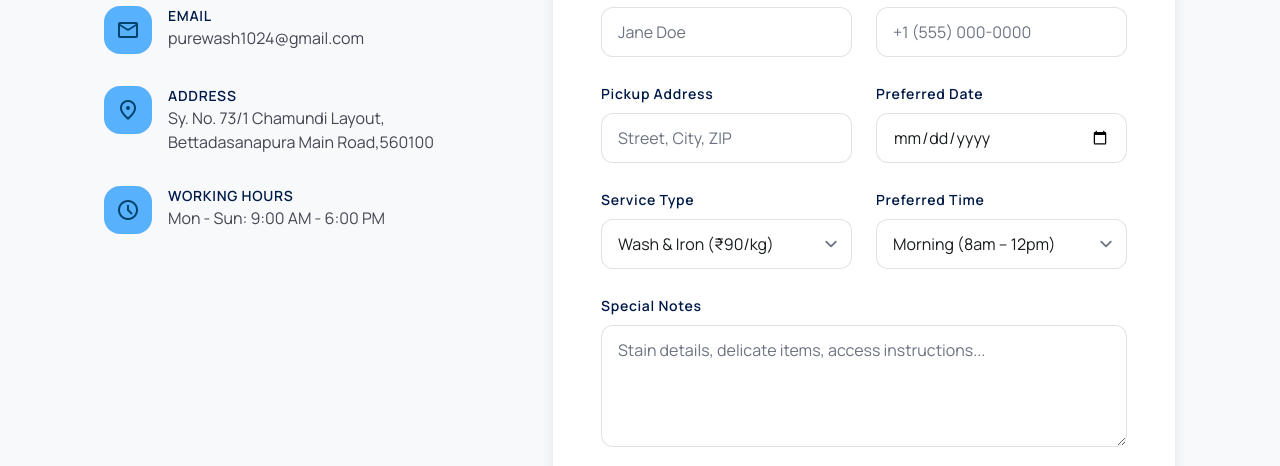
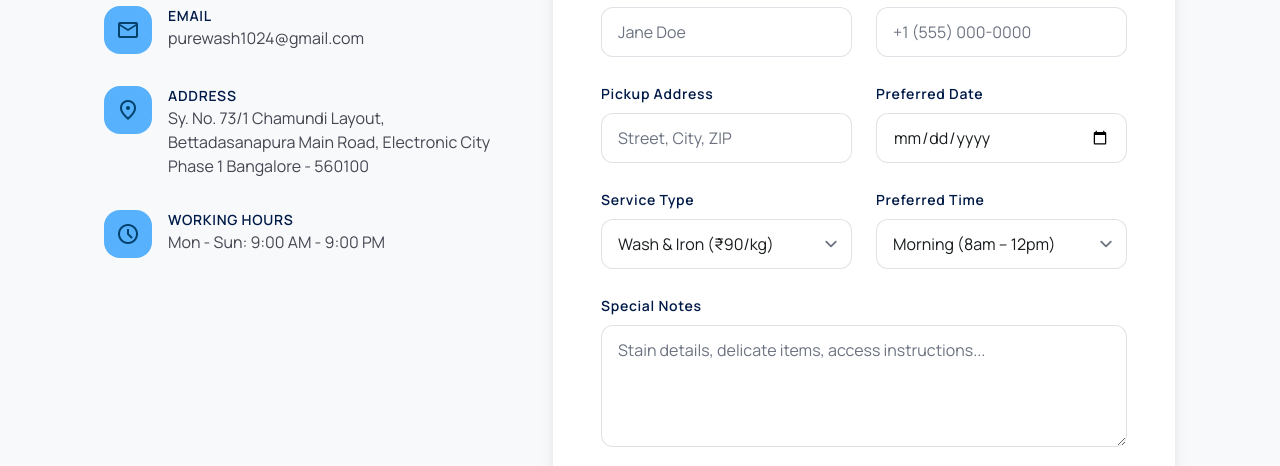
Before and after one commit to vishnu7660/laundaryService, a plain HTML site: page pages/contact.html in a window 1280 px wide. Shown: the part 634-1100 px from the top of the page. Drawn offline with nearby package versions, Linux system fonts and the light colour scheme.

Commit message:
Production Ready

```diff
--- a/pages/contact.html
+++ b/pages/contact.html
@@ -90,8 +90,8 @@
                         </div>
                         <div>
                             <h5 class="font-label-md text-label-md text-primary">ADDRESS</h5>
-                            <p class="font-body-md text-body-md text-on-surface-variant">Sy. No. 73/1 Chamundi Layout,
-                                Bettadasanapura Main Road,560100</p>
+                            <p class="font-body-md text-body-md text-on-surface-variant">Sy. No. 73/1 Chamundi Layout, Bettadasanapura Main Road, Electronic City Phase 1
+Bangalore - 560100</p>
                         </div>
                     </div>
 
@@ -102,8 +102,7 @@
                         </div>
                         <div>
                             <h5 class="font-label-md text-label-md text-primary">WORKING HOURS</h5>
-                            <p class="font-body-md text-body-md text-on-surface-variant">Mon - Sun: 9:00 AM - 6:00
-                                PM<br /></p>
+                            <p class="font-body-md text-body-md text-on-surface-variant">Mon - Sun: 9:00 AM - 9:00 PM<br /></p>
                         </div>
                     </div>
                 </div>
```
